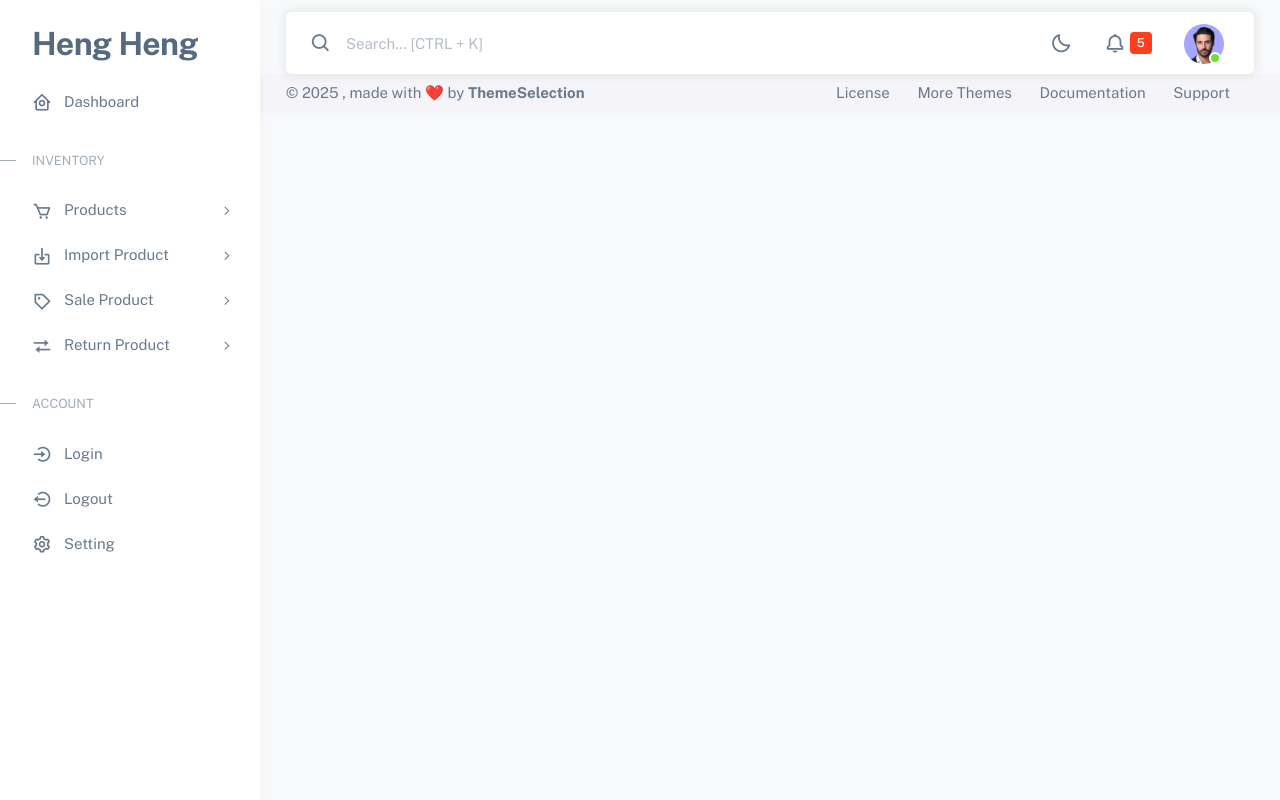
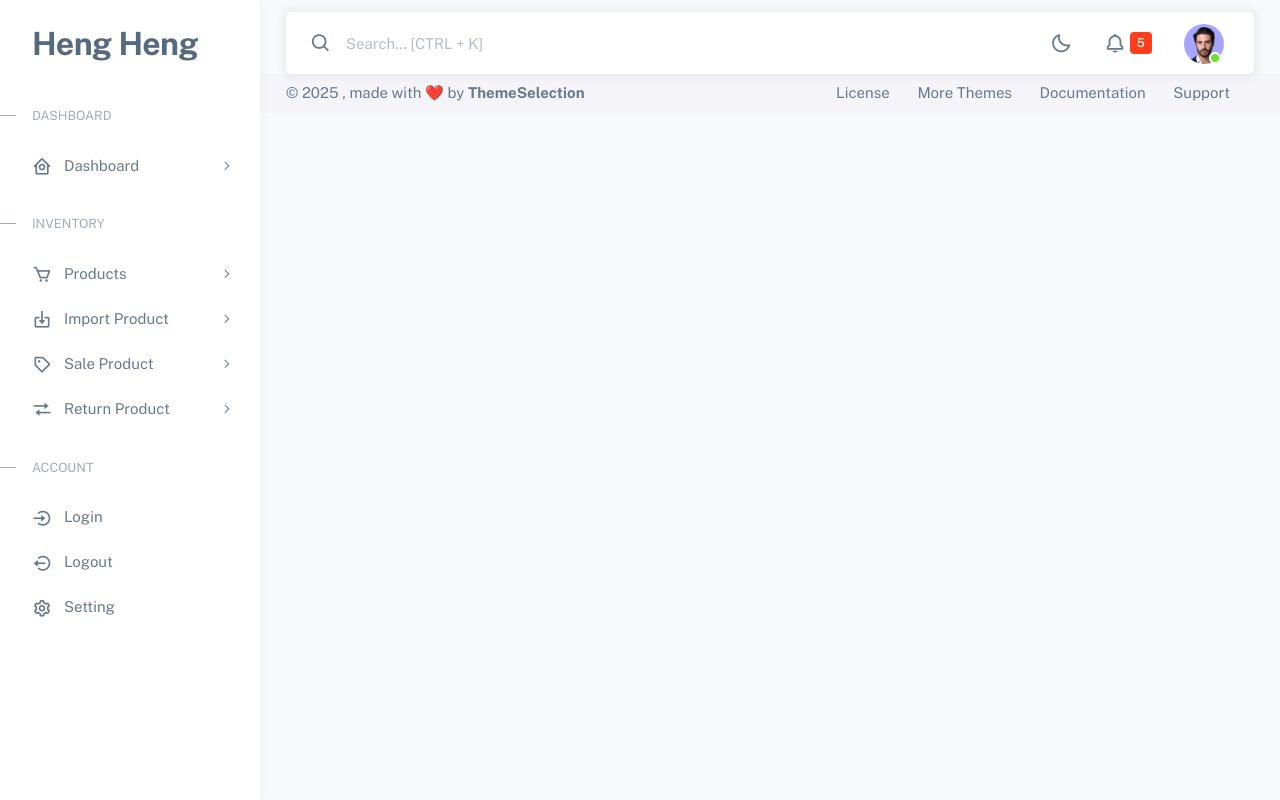
Before and after one commit to poleak-theng065/POS-Management-System-VC1, a PHP site: page /views/layout.php in a window 1280 px wide. Run offline with PHP 8.4, Linux system fonts and the light colour scheme; the template is opened without the code that fills it, so the values that code supplies are empty; some libraries are stand-ins or nearby versions.

Commit message:
fix:resolve merge conflict

```diff
--- a/views/layouts/navbar.php
+++ b/views/layouts/navbar.php
@@ -16,12 +16,22 @@
           <div class="menu-inner-shadow"></div>
 
           <ul class="menu-inner py-1">
+            <li class="menu-header small text-uppercase">
+              <span class="menu-header-text">Dashboard</span>
+            </li>
             <!-- Dashboard -->
-            <li class="menu-item">
-              <a href="/" class="menu-link">
+            <li class="menu-item active open">
+              <a href="javascript:void(0);" class="menu-link menu-toggle">
                 <i class="menu-icon tf-icons bx bx-home-circle"></i>
-                <div data-i18n="Analytics">Dashboard</div>
+                <div data-i18n="Account Settings">Dashboard</div>
               </a>
+              <ul class="menu-sub">
+                <li class="menu-item active">
+                  <a href="/" class="menu-link">
+                    <div data-i18n="Account">Dashboard</div>
+                  </a>
+                </li>
+              </ul>
             </li>
 
             <li class="menu-header small text-uppercase">
```
